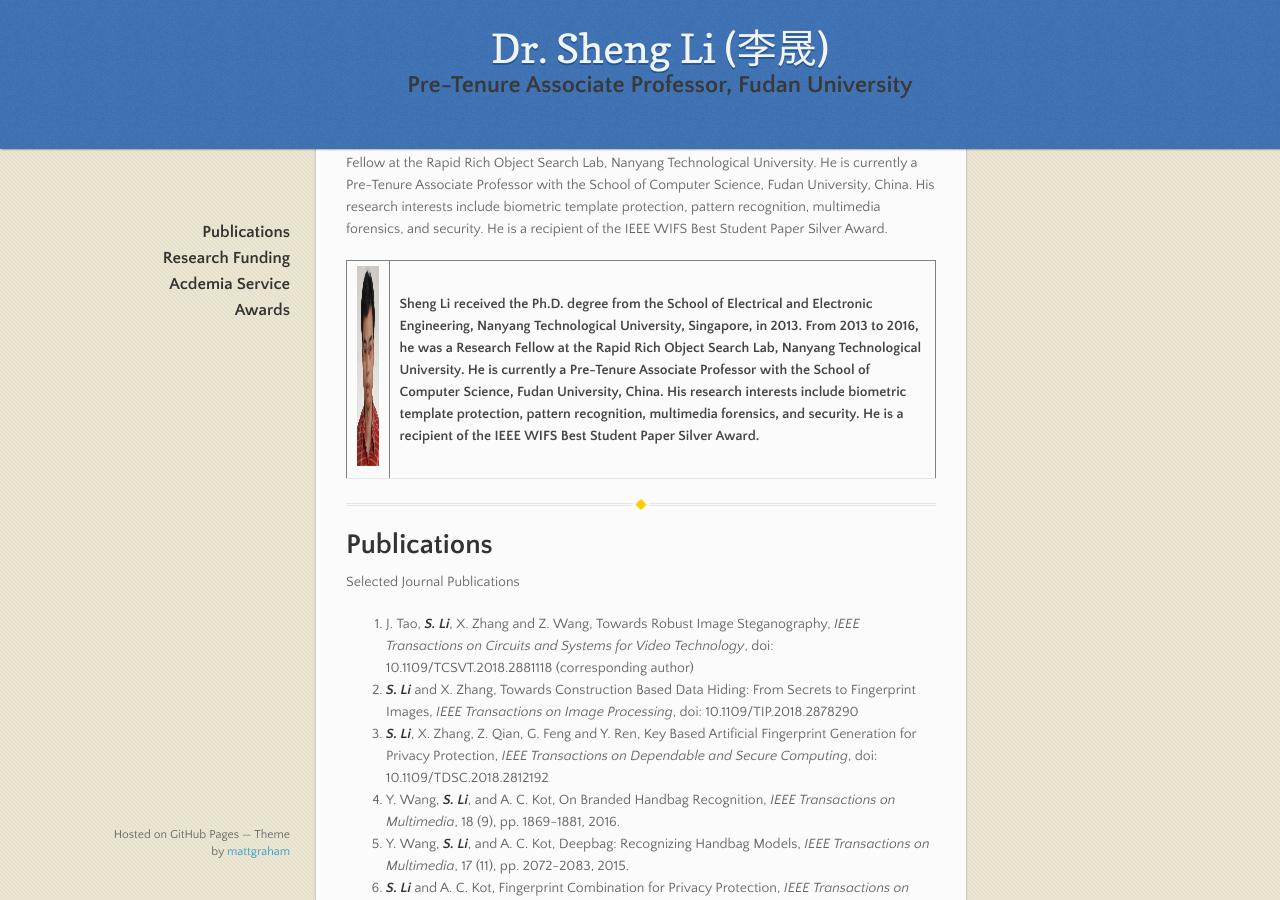
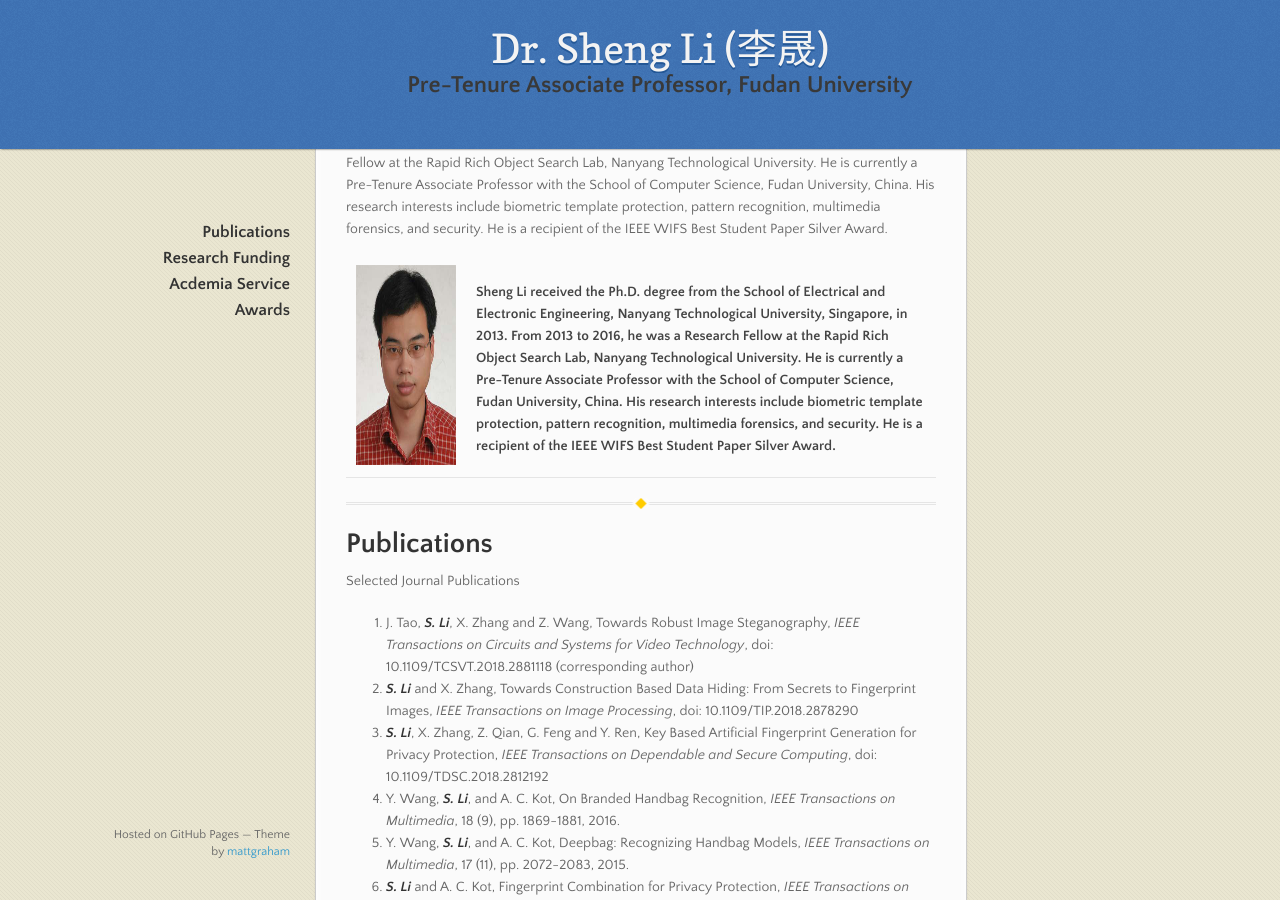
Before and after one commit to blazelisheng/blazelisheng.github.io, a Jekyll site: the page built from index.md, in a window 1280 px wide and 900 px high, scrolled down 340 px. Built offline with Jekyll 4.4.1, drawn with Linux system fonts in a browser that asks for light colours.

Commit message:
Update index.md

```diff
--- a/index.md
+++ b/index.md
@@ -9,9 +9,9 @@
 
 Sheng Li received the Ph.D. degree from the School of Electrical and Electronic Engineering, Nanyang Technological University, Singapore, in 2013. From 2013 to 2016, he was a Research Fellow at the Rapid Rich Object Search Lab, Nanyang Technological University. He is currently a Pre-Tenure Associate Professor with the School of Computer Science, Fudan University, China. His research interests include biometric template protection, pattern recognition, multimedia forensics, and security. He is a recipient of the IEEE WIFS Best Student Paper Silver Award.
 
-<table border="1">
+<table border="0">
   <tr>
-    <th>
+    <th width="100">
 <img src="/assets/images/Sheng_Li_Photo.png" width="160" height="200" /></th>
     <th>Sheng Li received the Ph.D. degree from the School of Electrical and Electronic Engineering, Nanyang Technological University, Singapore, in 2013. From 2013 to 2016, he was a Research Fellow at the Rapid Rich Object Search Lab, Nanyang Technological University. He is currently a Pre-Tenure Associate Professor with the School of Computer Science, Fudan University, China. His research interests include biometric template protection, pattern recognition, multimedia forensics, and security. He is a recipient of the IEEE WIFS Best Student Paper Silver Award.</th>
   </tr>
```
